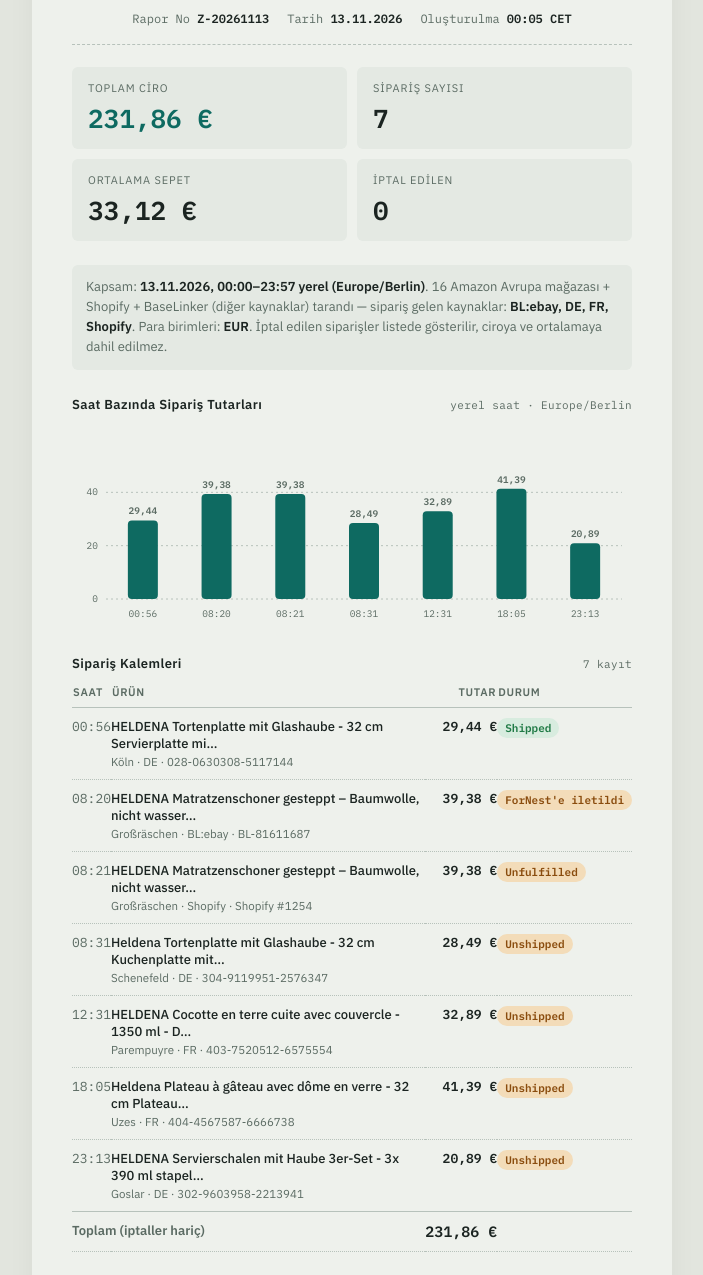
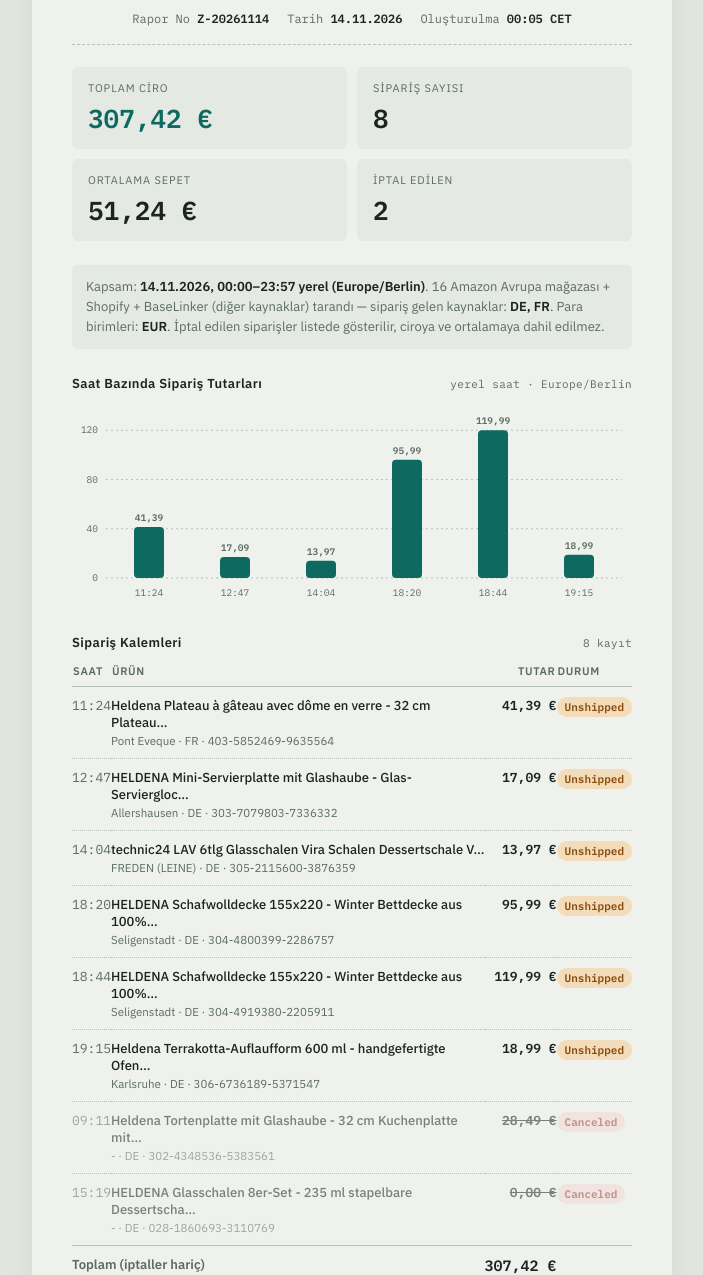
Before and after one commit to kadirbalikci/z-raporu-heldena, a plain HTML site: page index.html in a window 1280 px wide. Shown: the part 189-1464 px from the top of the page, without its empty margins (288-991 px from the left). Drawn offline with Linux system fonts and the light colour scheme.

Commit message:
Z raporu 2026-11-14

```diff
--- a/index.html
+++ b/index.html
@@ -3,7 +3,7 @@
 <head>
 <meta charset="utf-8">
 <meta name="viewport" content="width=device-width, initial-scale=1">
-<title>HekkaStore Z Raporu — 13.11.2026</title>
+<title>HekkaStore Z Raporu — 14.11.2026</title>
 <link rel="preconnect" href="https://fonts.googleapis.com">
 <link rel="preconnect" href="https://fonts.gstatic.com" crossorigin>
 <link href="https://fonts.googleapis.com/css2?family=IBM+Plex+Mono:wght@400;500;600&family=IBM+Plex+Sans:wght@400;500;600;700&display=swap" rel="stylesheet">
@@ -130,8 +130,8 @@
       <div class="store-name">HekkaStore — Heldena</div>
       <div class="store-sub">Amazon Selling Partner API üzerinden otomatik oluşturuldu</div>
       <div class="meta-row">
-        <span>Rapor No <b class="mono">Z-20261113</b></span>
-        <span>Tarih <b class="mono">13.11.2026</b></span>
+        <span>Rapor No <b class="mono">Z-20261114</b></span>
+        <span>Tarih <b class="mono">14.11.2026</b></span>
         <span>Oluşturulma <b class="mono">00:05 CET</b></span>
       </div>
     </header>
@@ -140,25 +140,25 @@
 
     <div class="kpi">
       <div class="kpi-label">Toplam Ciro</div>
-      <div class="kpi-value accent tnum">231,86 €</div>
+      <div class="kpi-value accent tnum">307,42 €</div>
     </div>
     <div class="kpi">
       <div class="kpi-label">Sipariş Sayısı</div>
-      <div class="kpi-value tnum">7</div>
+      <div class="kpi-value tnum">8</div>
     </div>
     <div class="kpi">
       <div class="kpi-label">Ortalama Sepet</div>
-      <div class="kpi-value tnum">33,12 €</div>
+      <div class="kpi-value tnum">51,24 €</div>
     </div>
     <div class="kpi">
       <div class="kpi-label">İptal Edilen</div>
-      <div class="kpi-value tnum">0</div>
+      <div class="kpi-value tnum">2</div>
     </div>
 
     </div>
 
     <div class="scope">
-      Kapsam: <b>13.11.2026, 00:00–23:57 yerel (Europe/Berlin)</b>. 16 Amazon Avrupa mağazası + Shopify + BaseLinker (diğer kaynaklar) tarandı — sipariş gelen kaynaklar: <b>BL:ebay, DE, FR, Shopify</b>. Para birimleri: <b>EUR</b>. İptal edilen siparişler listede gösterilir, ciroya ve ortalamaya dahil edilmez.
+      Kapsam: <b>14.11.2026, 00:00–23:57 yerel (Europe/Berlin)</b>. 16 Amazon Avrupa mağazası + Shopify + BaseLinker (diğer kaynaklar) tarandı — sipariş gelen kaynaklar: <b>DE, FR</b>. Para birimleri: <b>EUR</b>. İptal edilen siparişler listede gösterilir, ciroya ve ortalamaya dahil edilmez.
     </div>
 
     <section class="block">
@@ -170,20 +170,21 @@
     </section>
 
     <section class="block">
-      <div class="block-title">Sipariş Kalemleri <span class="unit">7 kayıt</span></div>
+      <div class="block-title">Sipariş Kalemleri <span class="unit">8 kayıt</span></div>
       <div class="table-scroll">
         <table class="items">
           <thead>
             <tr><th>Saat</th><th>Ürün</th><th class="num">Tutar</th><th>Durum</th></tr>
           </thead>
-          <tbody><tr><td class="time">00:56</td><td><span class="product-name" title="HELDENA Tortenplatte mit Glashaube - 32 cm Servierplatte mit Fuß &amp; Deckel aus Glas, spülmaschinenfest, für Kuchen, Torten, Gebäck &amp; Käse">HELDENA Tortenplatte mit Glashaube - 32 cm Servierplatte mi…</span><span class="product-city">Köln · DE · 028-0630308-5117144</span></td><td class="num amount tnum">29,44 €</td><td><span class="chip good">Shipped</span></td></tr>
-<tr><td class="time">08:20</td><td><span class="product-name" title="HELDENA Matratzenschoner gesteppt – Baumwolle, nicht wasserdicht, Grau / Braun, 90×200–200×200 cm Grau / 140x200">HELDENA Matratzenschoner gesteppt – Baumwolle, nicht wasser…</span><span class="product-city">Großräschen · BL:ebay · BL-81611687</span></td><td class="num amount tnum">39,38 €</td><td><span class="chip warn">ForNest'e iletildi</span></td></tr>
-<tr><td class="time">08:21</td><td><span class="product-name" title="HELDENA Matratzenschoner gesteppt – Baumwolle, nicht wasserdicht, Grau / Braun, 90×200–200×200 cm Grau / 140x200">HELDENA Matratzenschoner gesteppt – Baumwolle, nicht wasser…</span><span class="product-city">Großräschen · Shopify · Shopify #1254</span></td><td class="num amount tnum">39,38 €</td><td><span class="chip warn">Unfulfilled</span></td></tr>
-<tr><td class="time">08:31</td><td><span class="product-name" title="Heldena Tortenplatte mit Glashaube - 32 cm Kuchenplatte mit Fuß &amp; Deckel aus Glas, spülmaschinenfest, für Kuchen, Torten, Gebäck &amp; Käse">Heldena Tortenplatte mit Glashaube - 32 cm Kuchenplatte mit…</span><span class="product-city">Schenefeld · DE · 304-9119951-2576347</span></td><td class="num amount tnum">28,49 €</td><td><span class="chip warn">Unshipped</span></td></tr>
-<tr><td class="time">12:31</td><td><span class="product-name" title="HELDENA Cocotte en terre cuite avec couvercle - 1350 ml - Diamètre 20 cm - Faitout artisanal en argile non émaillée (Güveç) pour four et cuisinière à gaz - Naturel">HELDENA Cocotte en terre cuite avec couvercle - 1350 ml - D…</span><span class="product-city">Parempuyre · FR · 403-7520512-6575554</span></td><td class="num amount tnum">32,89 €</td><td><span class="chip warn">Unshipped</span></td></tr>
-<tr><td class="time">18:05</td><td><span class="product-name" title="Heldena Plateau à gâteau avec dôme en verre - 32 cm Plateau à gâteau avec pied et couvercle en verre, passe au lave-vaisselle, pour gâteaux, tartes, pâtisseries et fromages">Heldena Plateau à gâteau avec dôme en verre - 32 cm Plateau…</span><span class="product-city">Uzes · FR · 404-4567587-6666738</span></td><td class="num amount tnum">41,39 €</td><td><span class="chip warn">Unshipped</span></td></tr>
-<tr><td class="time">23:13</td><td><span class="product-name" title="HELDENA Servierschalen mit Haube 3er-Set - 3x 390 ml stapelbare Glasschalen mit Deckel, für Desserts, Snacks, Fingerfood &amp; Aufbewahrung">HELDENA Servierschalen mit Haube 3er-Set - 3x 390 ml stapel…</span><span class="product-city">Goslar · DE · 302-9603958-2213941</span></td><td class="num amount tnum">20,89 €</td><td><span class="chip warn">Unshipped</span></td></tr></tbody>
-          <tfoot><tr class="totals-row"><td colspan="2" class="label">Toplam (iptaller hariç)</td><td class="num amount tnum">231,86 €</td><td></td></tr></tfoot>
+          <tbody><tr><td class="time">11:24</td><td><span class="product-name" title="Heldena Plateau à gâteau avec dôme en verre - 32 cm Plateau à gâteau avec pied et couvercle en verre, passe au lave-vaisselle, pour gâteaux, tartes, pâtisseries et fromages">Heldena Plateau à gâteau avec dôme en verre - 32 cm Plateau…</span><span class="product-city">Pont Eveque · FR · 403-5852469-9635564</span></td><td class="num amount tnum">41,39 €</td><td><span class="chip warn">Unshipped</span></td></tr>
+<tr><td class="time">12:47</td><td><span class="product-name" title="HELDENA Mini-Servierplatte mit Glashaube - Glas-Servierglocke mit Fuß, Servierfläche 11 cm, spülmaschinenfest, für Macarons, Pralinen &amp; Mini-Desserts">HELDENA Mini-Servierplatte mit Glashaube - Glas-Serviergloc…</span><span class="product-city">Allershausen · DE · 303-7079803-7336332</span></td><td class="num amount tnum">17,09 €</td><td><span class="chip warn">Unshipped</span></td></tr>
+<tr><td class="time">14:04</td><td><span class="product-name" title="technic24 LAV 6tlg Glasschalen Vira Schalen Dessertschale Vorspeise Glas Gläser 310ml inkl. Gewürzlöffel">technic24 LAV 6tlg Glasschalen Vira Schalen Dessertschale V…</span><span class="product-city">FREDEN (LEINE) · DE · 305-2115600-3876359</span></td><td class="num amount tnum">13,97 €</td><td><span class="chip warn">Unshipped</span></td></tr>
+<tr><td class="time">18:20</td><td><span class="product-name" title="HELDENA Schafwolldecke 155x220 - Winter Bettdecke aus 100% Schurwolle (Lammwolle) 350 g/m², Schafwolle Bettdecke, Inlett aus 100% Baumwolle, waschbar 30°C">HELDENA Schafwolldecke 155x220 - Winter Bettdecke aus 100%…</span><span class="product-city">Seligenstadt · DE · 304-4800399-2286757</span></td><td class="num amount tnum">95,99 €</td><td><span class="chip warn">Unshipped</span></td></tr>
+<tr><td class="time">18:44</td><td><span class="product-name" title="HELDENA Schafwolldecke 155x220 - Winter Bettdecke aus 100% Schurwolle (Lammwolle) 350 g/m², Schafwolle Bettdecke, Inlett aus 100% Baumwolle, waschbar 30°C">HELDENA Schafwolldecke 155x220 - Winter Bettdecke aus 100%…</span><span class="product-city">Seligenstadt · DE · 304-4919380-2205911</span></td><td class="num amount tnum">119,99 €</td><td><span class="chip warn">Unshipped</span></td></tr>
+<tr><td class="time">19:15</td><td><span class="product-name" title="Heldena Terrakotta-Auflaufform 600 ml - handgefertigte Ofenform (28 × 15,5 cm), innen glasiert, backofen- &amp; grillgeeignet, für Aufläufe, Gemüse &amp; Meze">Heldena Terrakotta-Auflaufform 600 ml - handgefertigte Ofen…</span><span class="product-city">Karlsruhe · DE · 306-6736189-5371547</span></td><td class="num amount tnum">18,99 €</td><td><span class="chip warn">Unshipped</span></td></tr>
+<tr style="opacity:.55"><td class="time">09:11</td><td><span class="product-name" title="Heldena Tortenplatte mit Glashaube - 32 cm Kuchenplatte mit Fuß &amp; Deckel aus Glas, spülmaschinenfest, für Kuchen, Torten, Gebäck &amp; Käse">Heldena Tortenplatte mit Glashaube - 32 cm Kuchenplatte mit…</span><span class="product-city">- · DE · 302-4348536-5383561</span></td><td class="num amount tnum" style="text-decoration:line-through">28,49 €</td><td><span class="chip critical">Canceled</span></td></tr>
+<tr style="opacity:.55"><td class="time">15:19</td><td><span class="product-name" title="HELDENA Glasschalen 8er-Set - 235 ml stapelbare Dessertschalen mit Facettenschliff, spülmaschinenfest, für Desserts, Dips, Vorspeisen &amp; Snacks">HELDENA Glasschalen 8er-Set - 235 ml stapelbare Dessertscha…</span><span class="product-city">- · DE · 028-1860693-3110769</span></td><td class="num amount tnum" style="text-decoration:line-through">0,00 €</td><td><span class="chip critical">Canceled</span></td></tr></tbody>
+          <tfoot><tr class="totals-row"><td colspan="2" class="label">Toplam (iptaller hariç)</td><td class="num amount tnum">307,42 €</td><td></td></tr></tfoot>
         </table>
       </div>
     </section>
@@ -201,8 +202,8 @@
 
 <script>
 (function () {
-  var chartData = [{"time": "00:56", "product": "HELDENA Tortenplatte mit Glashaube - 32 cm Servierplatte mi…", "amount": 29.44, "currency": "EUR"}, {"time": "08:20", "product": "HELDENA Matratzenschoner gesteppt – Baumwolle, nicht wasser…", "amount": 39.38, "currency": "EUR"}, {"time": "08:21", "product": "HELDENA Matratzenschoner gesteppt – Baumwolle, nicht wasser…", "amount": 39.38, "currency": "EUR"}, {"time": "08:31", "product": "Heldena Tortenplatte mit Glashaube - 32 cm Kuchenplatte mit…", "amount": 28.49, "currency": "EUR"}, {"time": "12:31", "product": "HELDENA Cocotte en terre cuite avec couvercle - 1350 ml - D…", "amount": 32.89, "currency": "EUR"}, {"time": "18:05", "product": "Heldena Plateau à gâteau avec dôme en verre - 32 cm Plateau…", "amount": 41.39, "currency": "EUR"}, {"time": "23:13", "product": "HELDENA Servierschalen mit Haube 3er-Set - 3x 390 ml stapel…", "amount": 20.89, "currency": "EUR"}];
-  var chartMax = 60;
+  var chartData = [{"time": "11:24", "product": "Heldena Plateau à gâteau avec dôme en verre - 32 cm Plateau…", "amount": 41.39, "currency": "EUR"}, {"time": "12:47", "product": "HELDENA Mini-Servierplatte mit Glashaube - Glas-Serviergloc…", "amount": 17.09, "currency": "EUR"}, {"time": "14:04", "product": "technic24 LAV 6tlg Glasschalen Vira Schalen Dessertschale V…", "amount": 13.97, "currency": "EUR"}, {"time": "18:20", "product": "HELDENA Schafwolldecke 155x220 - Winter Bettdecke aus 100%…", "amount": 95.99, "currency": "EUR"}, {"time": "18:44", "product": "HELDENA Schafwolldecke 155x220 - Winter Bettdecke aus 100%…", "amount": 119.99, "currency": "EUR"}, {"time": "19:15", "product": "Heldena Terrakotta-Auflaufform 600 ml - handgefertigte Ofen…", "amount": 18.99, "currency": "EUR"}];
+  var chartMax = 130;
 
   function fmtNum(n) {
     return n.toLocaleString("de-DE", { minimumFractionDigits: 2, maximumFractionDigits: 2 });
```
